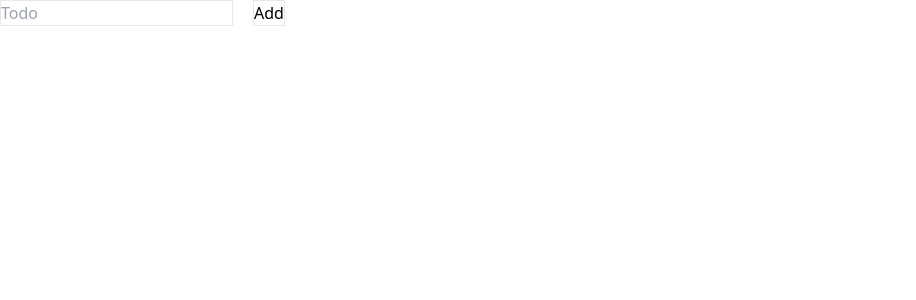
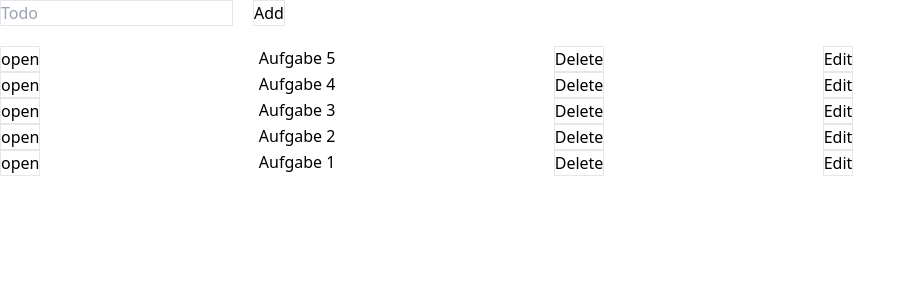
Before and after one commit to janosch-pueschel/todo-react, a React (Vite) app: page / in a window 1280 px wide. Shown: the top 300 px of the page, without its empty margins (0-916 px from the left). Built offline with nearby package versions, Linux system fonts and the light colour scheme.

Commit message:
add function to update todo text

```diff
--- a/src/components/App.jsx
+++ b/src/components/App.jsx
@@ -1,9 +1,37 @@
 import React from "react";
 import { nanoid } from "nanoid";
 import Todo from "./Todo";
+
 export default function App() {
-  const [todos, setTodos] = React.useState([]);
+  const [todos, setTodos] = React.useState([
+    {
+      text: "Aufgabe 5",
+      completed: false,
+      id: nanoid(),
+    },
+    {
+      text: "Aufgabe 4",
+      completed: false,
+      id: nanoid(),
+    },
+    {
+      text: "Aufgabe 3",
+      completed: false,
+      id: nanoid(),
+    },
+    {
+      text: "Aufgabe 2",
+      completed: false,
+      id: nanoid(),
+    },
+    {
+      text: "Aufgabe 1",
+      completed: false,
+      id: nanoid(),
+    },
+  ]);
   const [userInput, setUserInput] = React.useState("");
+  const [modalIsOpen, setModalIsOpen] = React.useState(false);
 
   function getUserInput(event) {
     setUserInput(event.target.value);
@@ -46,6 +74,14 @@ export default function App() {
     });
   }
 
+  function updateTodo(event, id) {
+    setTodos((prevTodos) =>
+      prevTodos.map((todo) => {
+        return todo.id === id ? { ...todo, text: event.target.value } : todo;
+      })
+    );
+  }
+
   const todoList = todos.map((todo) => {
     return (
       <Todo
@@ -55,6 +91,7 @@ export default function App() {
         completed={todo.completed}
         markComplete={markComplete}
         deleteTodo={deleteTodo}
+        updateTodo={updateTodo}
       />
     );
   });
--- a/src/components/Todo.jsx
+++ b/src/components/Todo.jsx
@@ -1,12 +1,31 @@
+import React from "react";
+
 export default function Todo(props) {
+  const [todoEditor, setTodoEditor] = React.useState(false);
+  function openTodoEditor() {
+    setTodoEditor(!todoEditor);
+  }
+
   return (
     <div className="w-4/6 flex justify-between">
       <button className="border" onClick={() => props.markComplete(props.id)}>
         {props.completed ? "completed" : "open"}
       </button>
-      <p>{props.text}</p>
+      {todoEditor ? (
+        <input
+          type="text"
+          className="border"
+          value={props.text}
+          onChange={(event) => props.updateTodo(event, props.id)}
+        ></input>
+      ) : (
+        <p>{props.text}</p>
+      )}
       <button className="border" onClick={() => props.deleteTodo(props.id)}>
         Delete
+      </button>
+      <button className="border" onClick={openTodoEditor}>
+        {todoEditor ? "Save" : "Edit"}
       </button>
     </div>
   );
```
